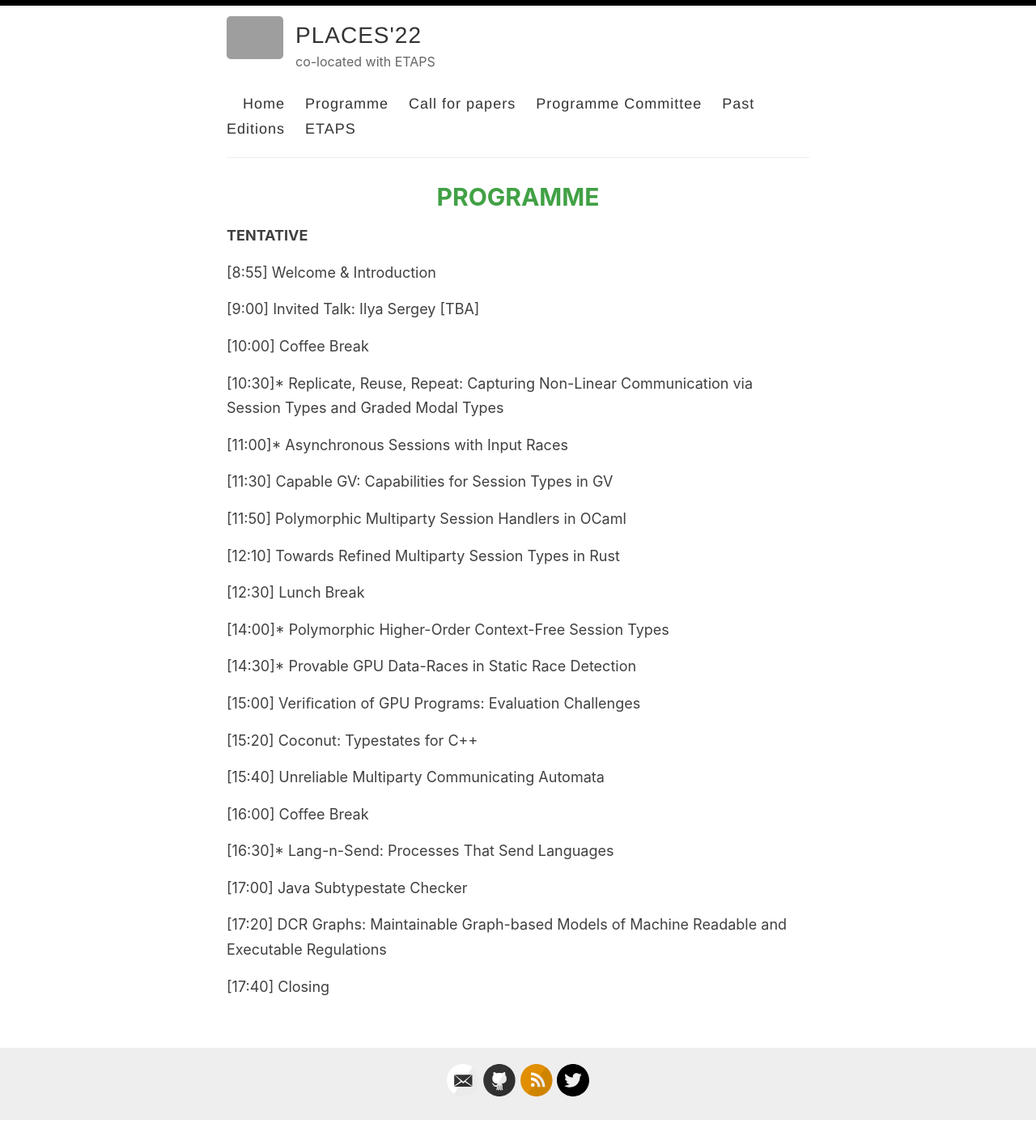
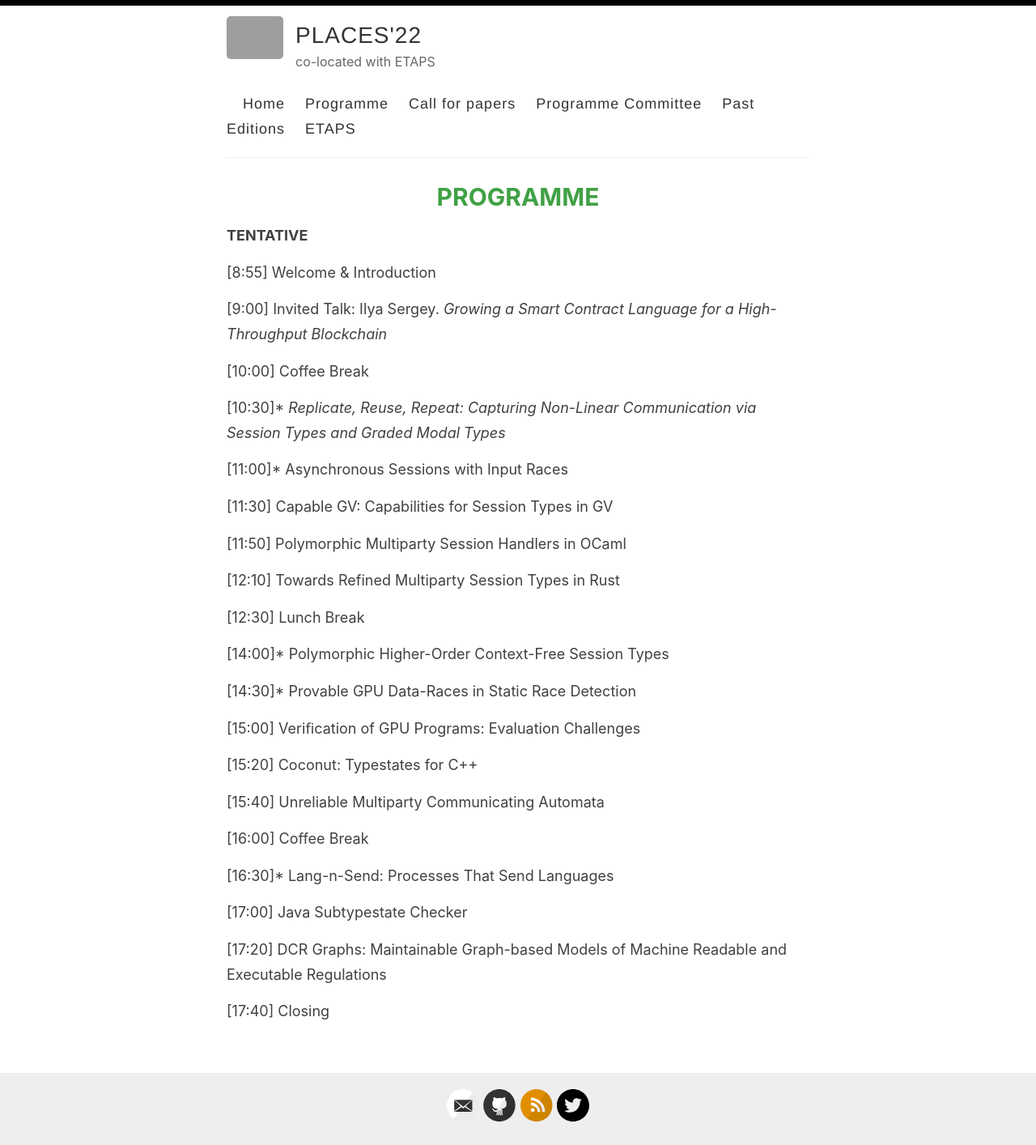
Before and after one commit to places-workshop/2022, a Jekyll site: the page built from _pages/programme.md, in a window 1280 px wide. Shown: the whole page at 81% size. Built offline with Jekyll 4.4.1, drawn with Linux system fonts in a browser that asks for light colours; before the commit the page ends 1384 px from its top, so only the background shows below that; grey boxes are pictures that could not be loaded.

Commit message:
programme update

```diff
--- a/_pages/programme.md
+++ b/_pages/programme.md
@@ -8,13 +8,13 @@ permalink: /programme/
 
 [8:55] Welcome & Introduction
 
-[9:00] Invited Talk: Ilya Sergey [TBA]
+[9:00] Invited Talk: Ilya Sergey. _Growing a Smart Contract Language for a High-Throughput Blockchain_
 
 
 [10:00] Coffee Break
 
 
-[10:30]*  Replicate, Reuse, Repeat: Capturing Non-Linear Communication via Session Types and Graded Modal Types
+[10:30]*  _Replicate, Reuse, Repeat: Capturing Non-Linear Communication via Session Types and Graded Modal Types_
 
 [11:00]*  Asynchronous Sessions with Input Races
 
```
